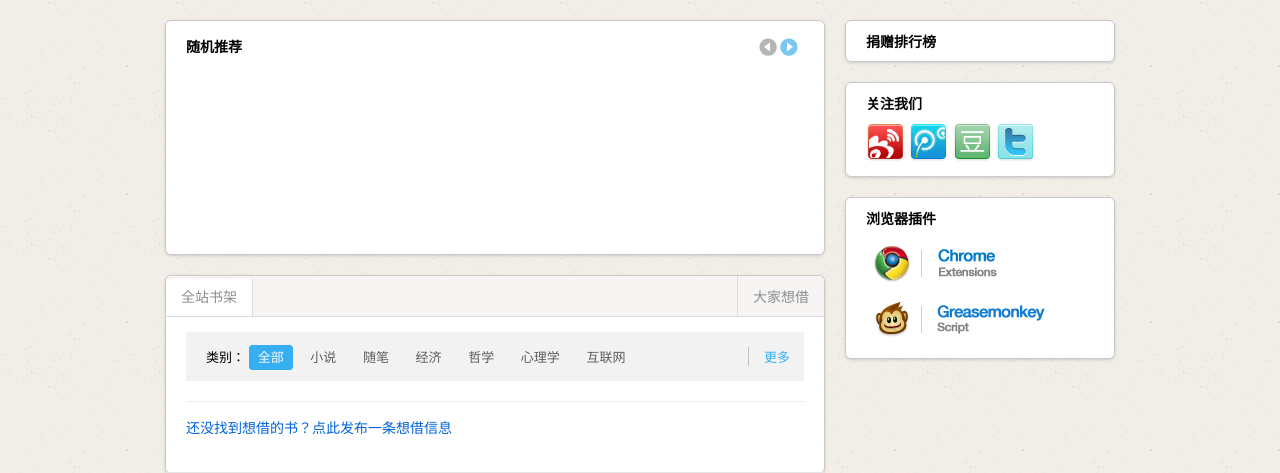
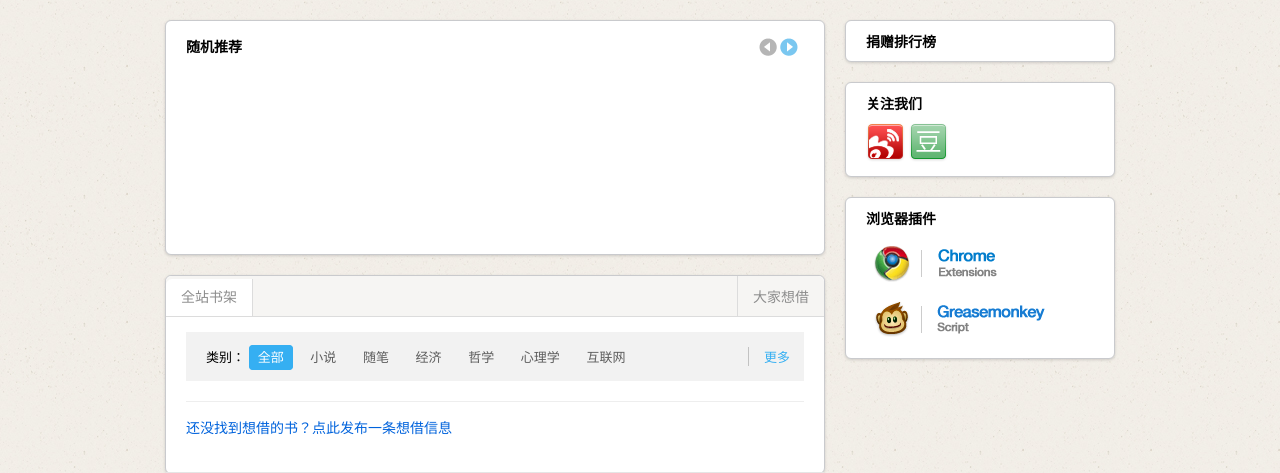
Before and after one commit to lightory/Baibai-2011, a CodeIgniter app: page /baibai/book/ in a window 1280 px wide. Shown: the part 63-536 px from the top of the page. Run offline with CodeIgniter, Linux system fonts and the light colour scheme; data that the repository does not hold is empty.

Commit message:
remove QQWeibo&Twitter link in sidebar

```diff
--- a/application/views/account/apply.php
+++ b/application/views/account/apply.php
@@ -63,14 +63,8 @@
 				  <a href="http://t.sina.com.cn/baibaibook/" class="sidebar_snsLinks_link" target="_blank">
 				    <img src="<?php echo site_url('include/style/img').'tsina.png'; ?>" />
 				  </a>
-				  <a href="http://t.qq.com/baibaibook/" class="sidebar_snsLinks_link" target="_blank">
-            <img src="<?php echo site_url('include/style/img').'tqq.png'; ?>" />
-          </a>
           <a href="http://www.douban.com/people/baibaibook/" class="sidebar_snsLinks_link" target="_blank">
             <img src="<?php echo site_url('include/style/img').'dou.png'; ?>" />
-          </a>
-          <a href="http://twitter.com/baibaibook/" class="sidebar_snsLinks_link" target="_blank">
-            <img src="<?php echo site_url('include/style/img').'twitter.png'; ?>" />
           </a>
 				</div>
       </div>
--- a/application/views/sidebar/components/sns_links.php
+++ b/application/views/sidebar/components/sns_links.php
@@ -3,13 +3,7 @@
 	<a href="http://t.sina.com.cn/baibaibook/" class="sidebar_snsLinks_link" target="_blank">
 		<img src="<?php echo site_url('include/style/img').'tsina.png'; ?>" />
 	</a>
-	<a href="http://t.qq.com/baibaibook/" class="sidebar_snsLinks_link" target="_blank">
-		<img src="<?php echo site_url('include/style/img').'tqq.png'; ?>" />
-	</a>
 	<a href="http://site.douban.com/126122/" class="sidebar_snsLinks_link" target="_blank">
 		<img src="<?php echo site_url('include/style/img').'dou.png'; ?>" />
 	</a>
-	<a href="http://twitter.com/baibaibook/" class="sidebar_snsLinks_link" target="_blank">
-		<img src="<?php echo site_url('include/style/img').'twitter.png'; ?>" />
-	</a>
 </div>
```
Also changed, not shown: include/style/img/tqq.png (deleted), include/style/img/twitter.png (deleted).
